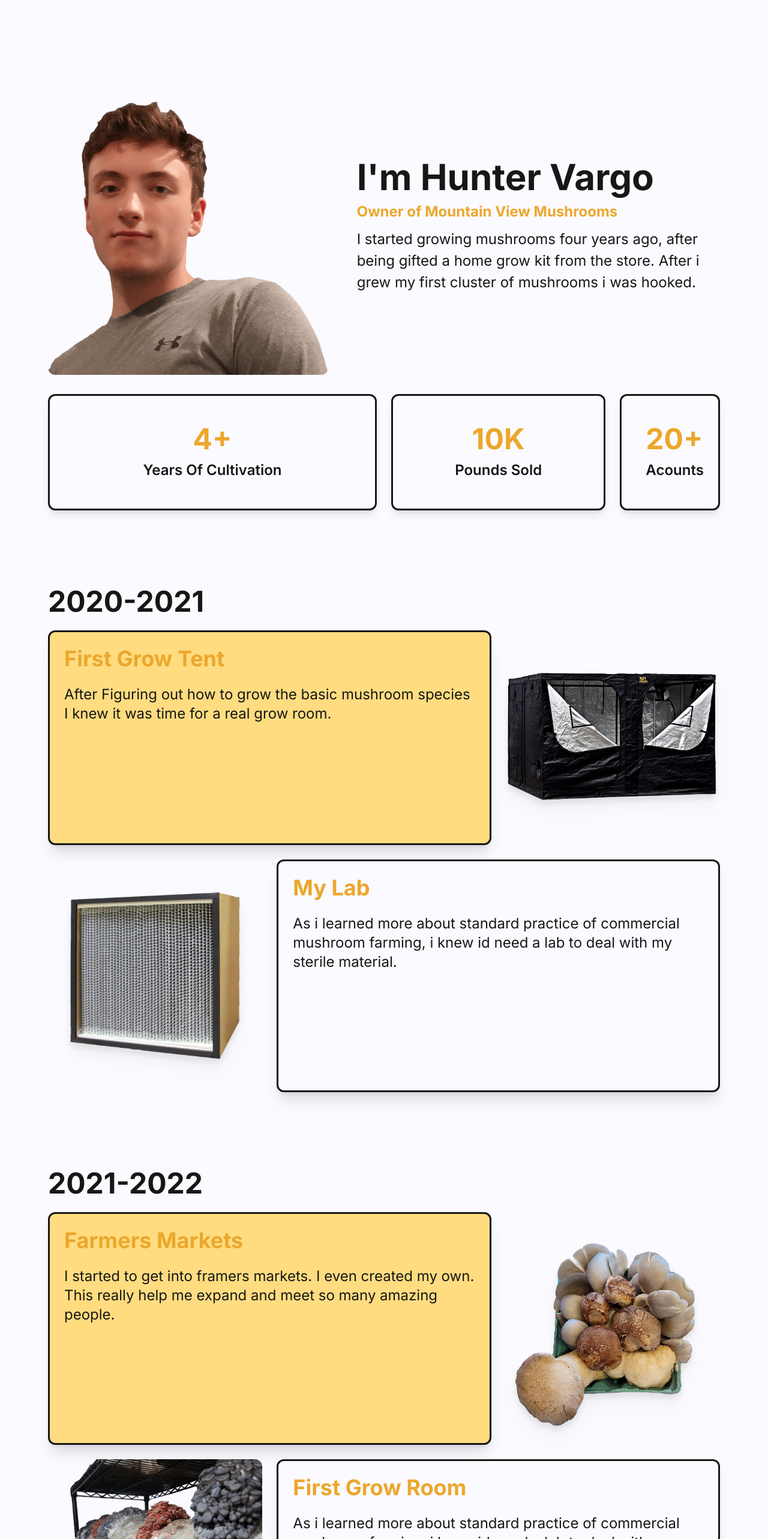
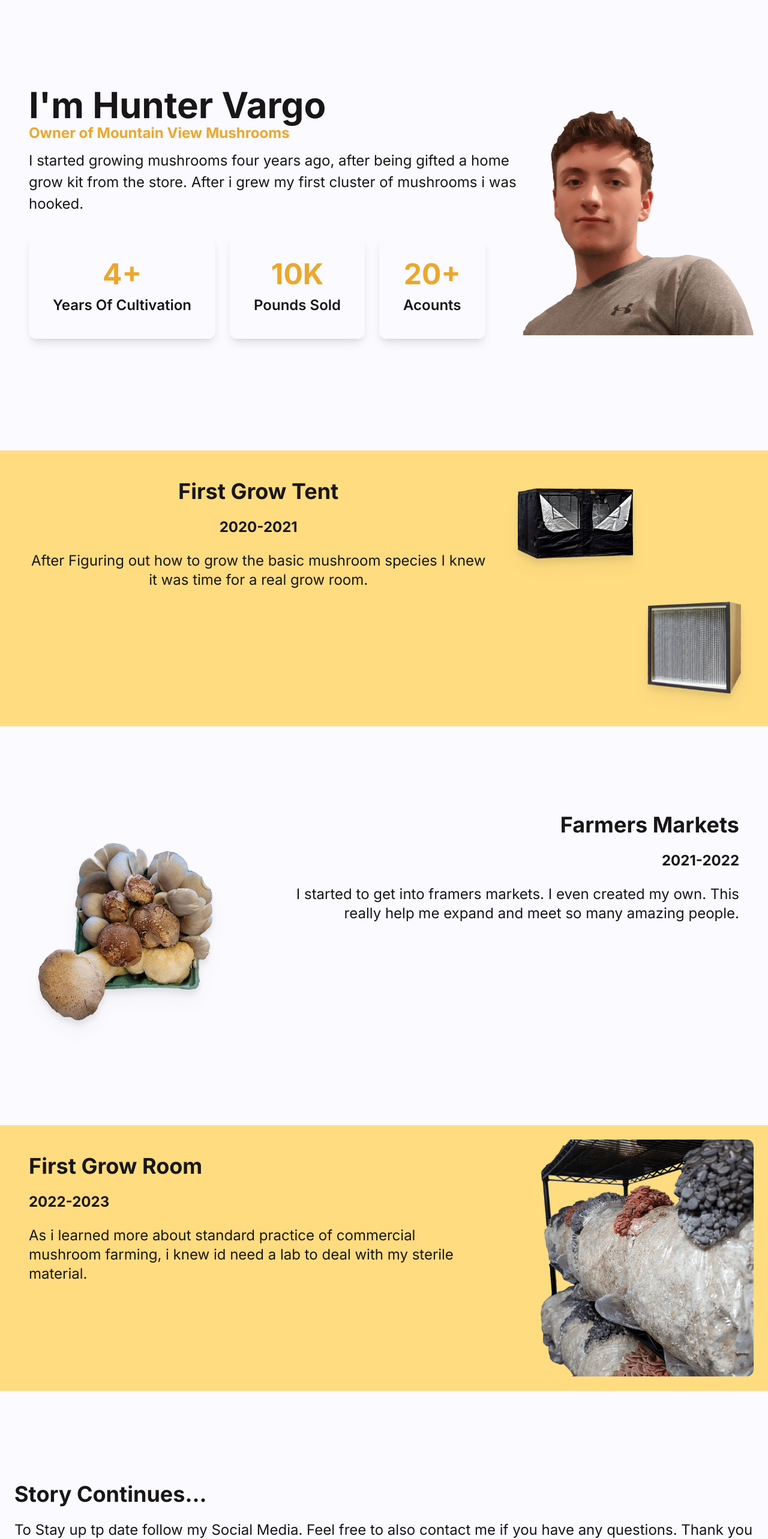
Before and after one commit to HunterVargo/Mountain-View-Mushrooms, a React (Create React App) app: page /about in a window 1280 px wide. Shown: the part 234-2800 px from the top of the page at 60% size. Built offline with nearby package versions, Linux system fonts and the light colour scheme.

Commit message:
Add: New about me

```diff
--- a/src/Pages/About.jsx
+++ b/src/Pages/About.jsx
@@ -2,111 +2,172 @@ import React from "react";
 
 const About = () => {
   return (
-    <div className="px-20 w-maxView text-2xl">
-      <div className="flex justify-between mt-52 ">
+    <div className=" text-2xl">
+      <div className=" sm:flex justify-center">
+        <div className="sm:w-maxView">
+          <div className="grid sm:grid-cols-2 grid-cols-1 sm:mt-52 p-6 sm:flex justify-center">
             <img
-          className="w-5/12 rounded-xl"
+              className=" rounded-xl sm:hidden w-full p-6"
               src="/Img/aboutme.png"
               alt="Hunter Vargo"
             />
-        <div className="p-6 grid grid-cols-1  ml-6 rounded-xl ">
+            <div className=" grid grid-cols-1  sm:ml-6 rounded-xl ">
               <div className="self-end mb-3">
-            <h2 className="text-6xl font-bold font-inter leading-snug text-EerieBlack  ">
+                <h2 className="sm:text-6xl text-5xl text-center sm:text-left font-bold leading-snug text-EerieBlack  ">
                   I'm Hunter Vargo
                 </h2>
-            <h2 className="text-2xl font-bold font-inter leading-snug text-HunyadiYellow ">
+                <h2 className="text-2xl font-bold text-center sm:text-left leading-snug text-HunyadiYellow ">
                   Owner of Mountain View Mushrooms
                 </h2>
               </div>
-          <p className=" leading-normal ">
+              <p className=" leading-normal sm:text-left text-center">
                 I started growing mushrooms four years ago, after being gifted a
                 home grow kit from the store. After i grew my first cluster of
                 mushrooms i was hooked.
               </p>
+              <div className="sm:block hidden">
+                <div className=" grid-cols-6 gap-6 my-8  sm:flex ">
+                  <div className="sm:p-10 py-12 text-center  rounded-xl sm:col-span-3 shadow-lg">
+                    <h2 className="text-HunyadiYellow font-bold text-5xl mb-3">
+                      4+
+                    </h2>
+                    <p className="font-semibold">Years Of Cultivation</p>
+                  </div>
+                  <div className="sm:p-10 py-12 text-center  rounded-xl sm:col-span-2 shadow-lg">
+                    <h2 className="text-HunyadiYellow font-bold text-5xl mb-3">
+                      10K
+                    </h2>
+                    <p className="font-semibold">Pounds Sold</p>
+                  </div>
+                  <div className="sm:p-10 py-12 text-center  rounded-xl col-span-1 shadow-lg">
+                    <h2 className="text-HunyadiYellow font-bold text-5xl mb-3">
+                      20+
+                    </h2>
+                    <p className="font-semibold">Acounts</p>
                   </div>
                 </div>
-      <div className="grid grid-cols-6 gap-6 my-8">
-        <div className="p-10 py-12 text-center border-3 rounded-xl col-span-3 shadow-lg">
+              </div>
+            </div>
+
+            <img
+              className=" rounded-xl hidden sm:block w-96 pb-10"
+              src="/Img/aboutme.png"
+              alt="Hunter Vargo"
+            />
+          </div>
+        </div>
+      </div>
+      <div className="sm:hidden">
+        <div className="grid sm:w-maxView sm:grid-cols-6 grid-cols-1 gap-6 my-8 p-6 sm:flex justify-center ">
+          <div className="sm:p-10 py-12 text-center  rounded-xl sm:col-span-3 shadow-lg">
             <h2 className="text-HunyadiYellow font-bold text-5xl mb-3">4+</h2>
             <p className="font-semibold">Years Of Cultivation</p>
           </div>
-        <div className="p-10 py-12 text-center border-3 rounded-xl col-span-2 shadow-lg">
+          <div className="sm:p-10 py-12 text-center  rounded-xl sm:col-span-2 shadow-lg">
             <h2 className="text-HunyadiYellow font-bold text-5xl mb-3">10K</h2>
             <p className="font-semibold">Pounds Sold</p>
           </div>
-        <div className="p-10 py-12 text-center border-3 rounded-xl col-span-1 shadow-lg">
+          <div className="sm:p-10 py-12 text-center  rounded-xl col-span-1 shadow-lg">
             <h2 className="text-HunyadiYellow font-bold text-5xl mb-3">20+</h2>
             <p className="font-semibold">Acounts</p>
           </div>
         </div>
-      <div className="my-32">
-        <h3 className="font-bold text-5xl my-6">2020-2021</h3>
-        <div className="grid grid-cols-3 gap-6">
-          <div className="border-3 rounded-xl p-6 col-span-2 shadow-xl bg-Jasmine">
-            <h2 className="text-4xl font-bold text-HunyadiYellow mb-6">
+      </div>
+      <div className="sm:mt-32 w-svw bg-Jasmine p-6 sm:flex justify-center">
+        <div className="sm:hidden ">
+          <div className="grid grid-cols-2">
+            <img
+              className="rounded-xl col-span-1 drop-shadow-xl place-self-center"
+              src="/Img/Growtent.png"
+              alt=""
+            />
+
+            <img
+              className="rounded-xl col-span-1 drop-shadow-xl place-self-center"
+              src="/Img/Hepa.png"
+              alt=""
+            />
+          </div>
+        </div>
+        <div className="grid grid-cols-3 gap-6 sm:w-maxView">
+          <div className=" p-6 col-span-3 sm:col-span-2 text-center">
+            <h2 className="text-4xl font-bold text-EerieBlack mb-6">
               First Grow Tent
             </h2>
+            <h3 className="font-bold text-2xl my-6">2020-2021</h3>
             <p>
               After Figuring out how to grow the basic mushroom species I knew
               it was time for a real grow room.
             </p>
           </div>
+          <div className="sm:block hidden">
+            <div className="grid grid-cols-2">
               <img
-            className="rounded-xl col-span-1 drop-shadow-xl"
+                className="rounded-xl col-span-1 drop-shadow-xl place-self-center"
                 src="/Img/Growtent.png"
                 alt=""
               />
+              <div></div>
+              <div></div>
               <img
-            className="rounded-xl col-span-1 drop-shadow-xl"
+                className="rounded-xl col-span-1 drop-shadow-xl place-self-center"
                 src="/Img/Hepa.png"
                 alt=""
               />
-          <div className="border-3 rounded-xl p-6 col-span-2 shadow-xl">
-            <h2 className="text-4xl font-bold text-HunyadiYellow mb-6">
-              My Lab
+            </div>
+          </div>
+        </div>
+      </div>
+      <div className="flex justify-center ">
+        <div className="sm:my-24 sm:w-maxView p-6 ">
+          <div className="grid grid-cols-3 gap-6 text-center ">
+            <img
+              className="rounded-xl drop-shadow-xl col-span-3 sm:col-span-1 p-6"
+              src="/Img/mushBox.png"
+              alt=""
+            />
+            <div className="p-6 col-span-3 sm:col-span-2 sm:text-right">
+              <h2 className="text-4xl font-bold text-EerieBlack mb-6">
+                Farmers Markets
               </h2>
+              <h3 className="font-bold text-2xl my-6">2021-2022</h3>
+              <p>
+                I started to get into framers markets. I even created my own.
+                This really help me expand and meet so many amazing people.
+              </p>
+            </div>
+          </div>
+        </div>
+      </div>
+      <div className="flex justify-center bg-Jasmine">
+        <div className="sm:py-6 p-6 sm:w-maxView  ">
+          <div className="grid grid-cols-3 gap-6">
+            <img
+              className="rounded-xl col-span-3 sm:hidden p-6"
+              src="/Img/biggrow.png"
+              alt=""
+            />
+            <div className=" rounded-xl p-6 col-span-3 sm:col-span-2 text-center sm:text-left ">
+              <h2 className="text-4xl font-bold text-EerieBlack mb-6">
+                First Grow Room
+              </h2>
+              <h3 className="font-bold text-2xl my-6">2022-2023</h3>
               <p>
                 As i learned more about standard practice of commercial mushroom
                 farming, i knew id need a lab to deal with my sterile material.
               </p>
             </div>
-        </div>
-      </div>
-      <div className="my-32">
-        <h3 className="font-bold text-5xl my-6">2021-2022</h3>
-        <div className="grid grid-cols-3 gap-6">
-          <div className="border-3 rounded-xl p-6 col-span-2 shadow-xl bg-Jasmine">
-            <h2 className="text-4xl font-bold text-HunyadiYellow mb-6">
-              Farmers Markets
-            </h2>
-            <p>
-              I started to get into framers markets. I even created my own. This
-              really help me expand and meet so many amazing people.
-            </p>
-          </div>
             <img
-            className="rounded-xl col-span-1 drop-shadow-xl"
-            src="/Img/mushBox.png"
-            alt=""
-          />
-          <img
-            className="rounded-xl col-span-1 "
+              className="rounded-xl hidden sm:block"
               src="/Img/biggrow.png"
               alt=""
             />
-          <div className="border-3 rounded-xl p-6 col-span-2 shadow-xl">
-            <h2 className="text-4xl font-bold text-HunyadiYellow mb-6">
-              First Grow Room
-            </h2>
-            <p>
-              As i learned more about standard practice of commercial mushroom
-              farming, i knew id need a lab to deal with my sterile material.
-            </p>
           </div>
         </div>
       </div>
-      <div className="my-32 border-3 rounded-xl p-6 col-span-2 shadow-xl bg-Jasmine">
-        <h2 className="text-4xl font-bold text-HunyadiYellow mb-6">
+      <div className="flex justify-center">
+        <div className="my-32 sm:w-maxView p-6 col-span-2 text-center sm:text-left">
+          <h2 className="text-4xl font-bold text-EerieBlack mb-6">
             Story Continues...
           </h2>
           <p>
@@ -116,6 +177,7 @@ const About = () => {
           </p>
         </div>
       </div>
+    </div>
   );
 };
 
--- a/src/Pages/LandingPage.jsx
+++ b/src/Pages/LandingPage.jsx
@@ -1,4 +1,3 @@
-// import React, { useEffect, useState } from "react";
 import { Helmet } from "react-helmet";
 import { Link } from "react-router-dom";
 import { TbChefHat } from "react-icons/tb";
@@ -30,13 +29,17 @@ const LandingPage = () => {
               Eat More Mushrooms
             </h1>
             <p className="mt-6 text-2xl leading-10">
-              There is nothing better than fresh gourmet mushrooms. Mountain
-              View Mushrooms is here to fulfill that desire.
+              Explore the freshness of gourmet produce. Elevate your culinary
+              experience with top-quality selections that meet your desire for
+              premium ingredients.
             </p>
             <div className="flex justify-around sm:justify-between w-full mt-6 text-2xl">
-              <button className="bg-HunyadiYellow shadow-xl text-GhostWhite rounded-xl sm:px-10 sm:py-6 px-10 py-3">
-                Grow
-              </button>
+              <Link
+                to={"product"}
+                className="bg-HunyadiYellow shadow-xl text-GhostWhite rounded-xl sm:px-10 sm:py-6 px-2 py-3"
+              >
+                Mushrooms
+              </Link>
               <div className="flex items-center animate-pulse">
                 <TbChefHat />
                 <Link to={"recipes"}>Recipes</Link>
@@ -53,12 +56,12 @@ const LandingPage = () => {
       <div className="bg-Jasmine sm:py-16 sm:my-22 w-svw flex justify-center py-8 sm:p-0">
         <div className="sm:flex justify-between w-maxView sm:p-20 p-6">
           <img
-            className="rounded-3xl w-svw shadow-xl  sm:hidden"
+            className="rounded-3xl aspect-square shadow-xl  sm:hidden"
             src="/Img/MushroomDisplay.jpg"
             alt="King Trumpets Cooked"
           />
           <img
-            className="rounded-3xl w-5/12 shadow-xl hidden sm:block"
+            className="rounded-3xl w-5/12 aspect-square shadow-xl hidden sm:block"
             src="/Img/MushroomDisplay.jpg"
             alt="King Trumpets Cooked"
           />
@@ -75,10 +78,34 @@ const LandingPage = () => {
                 View Mushrooms is here to fulfill that desire.
               </p>
             </div>
-            <div className="flex sm:justify-end justify-center items-center mt-6 text-3xl">
-              <button className="bg-EerieBlack shadow-xl text-GhostWhite rounded-xl  sm:px-10 sm:py-6 px-10 py-3">
-                Locations
-              </button>
+
+            <div className="sm:flex justify-end mt-6">
+              <div className="grid sm:grid-cols-2 grid-cols-1 gap-6 text-2xl  sm:text-center">
+                <Link
+                  target="_blank"
+                  to={
+                    "https://www.google.com/maps/place/Vanderbeek+Farm+Rd,+Lackawaxen+Township,+PA+18428/@41.5015037,-75.1185907,17z/data=!3m1!4b1!4m6!3m5!1s0x89c4add630d7833d:0xd16485b0f89bf8a7!8m2!3d41.5014997!4d-75.1160104!16s%2Fg%2F11hzxjn222?entry=ttu"
+                  }
+                  className="bg-GhostWhite text-HunyadiYellow border-2 border-EerieBlack rounded-lg animate-pulse p-3 sm:w-60"
+                >
+                  <h2>Farm Corner</h2>
+                  <p className="text-EerieBlack text-base">
+                    104 Vanderbeek Farm Rd
+                  </p>
+                </Link>
+                <Link
+                  target="_blank"
+                  to={
+                    "https://www.google.com/maps/place/Co-Op+Farmers'+Market./@41.4047006,-75.7033908,13z/data=!4m10!1m2!2m1!1sScranton+co-op!3m6!1s0x89c4d928bb985005:0x847929508ccdf707!8m2!3d41.422282!4d-75.6624954!15sCg5TY3JhbnRvbiBjby1vcFoQIg5zY3JhbnRvbiBjbyBvcJIBDmZhcm1lcnNfbWFya2V04AEA!16s%2Fg%2F1tfrswhj?entry=ttu"
+                  }
+                  className="bg-GhostWhite text-HunyadiYellow border-2 border-EerieBlack rounded-lg animate-pulse p-3 sm:w-60"
+                >
+                  <h2>Scranton Co-Op</h2>
+                  <p className="text-EerieBlack text-base">
+                    900 Barring Ave, Scranton
+                  </p>
+                </Link>
+              </div>
             </div>
           </div>
         </div>
--- a/src/Pages/Tools.jsx
+++ b/src/Pages/Tools.jsx
@@ -47,9 +47,8 @@ const Tools = () => {
               className="rounded-2xl shadow-xl border-4 h-48 sm:w-YtW sm:h-YtH"
               src="https://www.youtube.com/embed/S5iDNXM1QRw?si=5tK4A9g4HXlI4xId"
               title="YouTube video player"
-              frameborder="0"
               allow="accelerometer; autoplay; clipboard-write; encrypted-media; gyroscope; picture-in-picture; web-share"
-              allowfullscreen
+              allowFullScreen
             ></iframe>
           </div>
         </div>
--- a/src/components/Header.jsx
+++ b/src/components/Header.jsx
@@ -6,7 +6,7 @@ const Header = () => {
   const { id } = useParams();
   const location = useLocation().pathname.split("/");
   const last = location[location.length - 1];
-  console.log(location);
+
   return (
     <>
       {!id ? (
```
Lines whose indentation alone changed are shown as unchanged.
